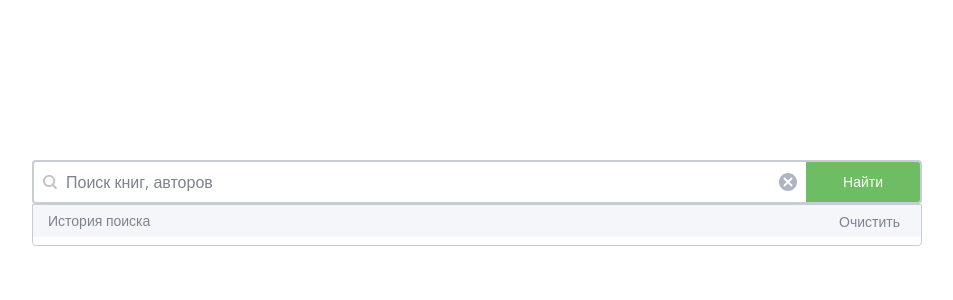
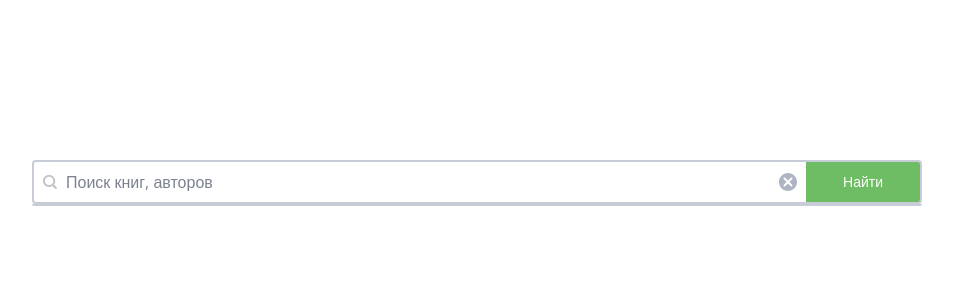
Before and after one commit to antonsmolko/book24-test, a Vue app: page / in a window 1280 px wide. Shown: the top 300 px of the page, without its empty margins (163-1116 px from the left). Built offline with nearby package versions, Linux system fonts and the light colour scheme.

Commit message:
fix: add stop modifier for SearchHistoryList.vue clear button

```diff
--- a/src/components/search/components/SearchHistoryList.vue
+++ b/src/components/search/components/SearchHistoryList.vue
@@ -21,12 +21,10 @@
                 >
                     {{ item }}
                     <button
-                        @click="removeItem(item)"
+                        @click.stop="removeItem(item)"
                         type="button"
                         class="search__suggestions--clear"
-                    >
-                        <icon-clear />
-                    </button>
+                    ><icon-clear /></button>
                 </a>
             </li>
         </ul>
@@ -45,15 +43,7 @@ export default {
     },
 
     model: {
-        prop: 'model',
         event: 'search'
-    },
-
-    props: {
-        model: {
-            type: String,
-            default: ''
-        }
     },
 
     data: () => ({
--- a/src/components/search/index.vue
+++ b/src/components/search/index.vue
@@ -11,13 +11,13 @@
         <button type="submit" class="search__form-group--button">Найти</button>
     </div>
         <div class="search__dropdown">
-            <search-history-list v-model="query" @search="search"/>
+            <search-history-list v-if="searchHistory" v-model="query" @search="search"/>
         </div>
     </form>
 </template>
 
 <script>
-import { mapActions } from 'vuex'
+import { mapState, mapActions } from 'vuex'
 import SearchFormInput from './components/SearchFormInput'
 import SearchHistoryList from './components/SearchHistoryList'
 
@@ -35,9 +35,14 @@ export default {
         processState: 'filling',
         uiState: 'focusout',
         query: '',
-        searchHistory: [],
         suggestions: []
     }),
+
+    computed: {
+        ...mapState('search', [
+            'searchHistory'
+        ])
+    },
 
     methods: {
         ...mapActions('search', [
```
